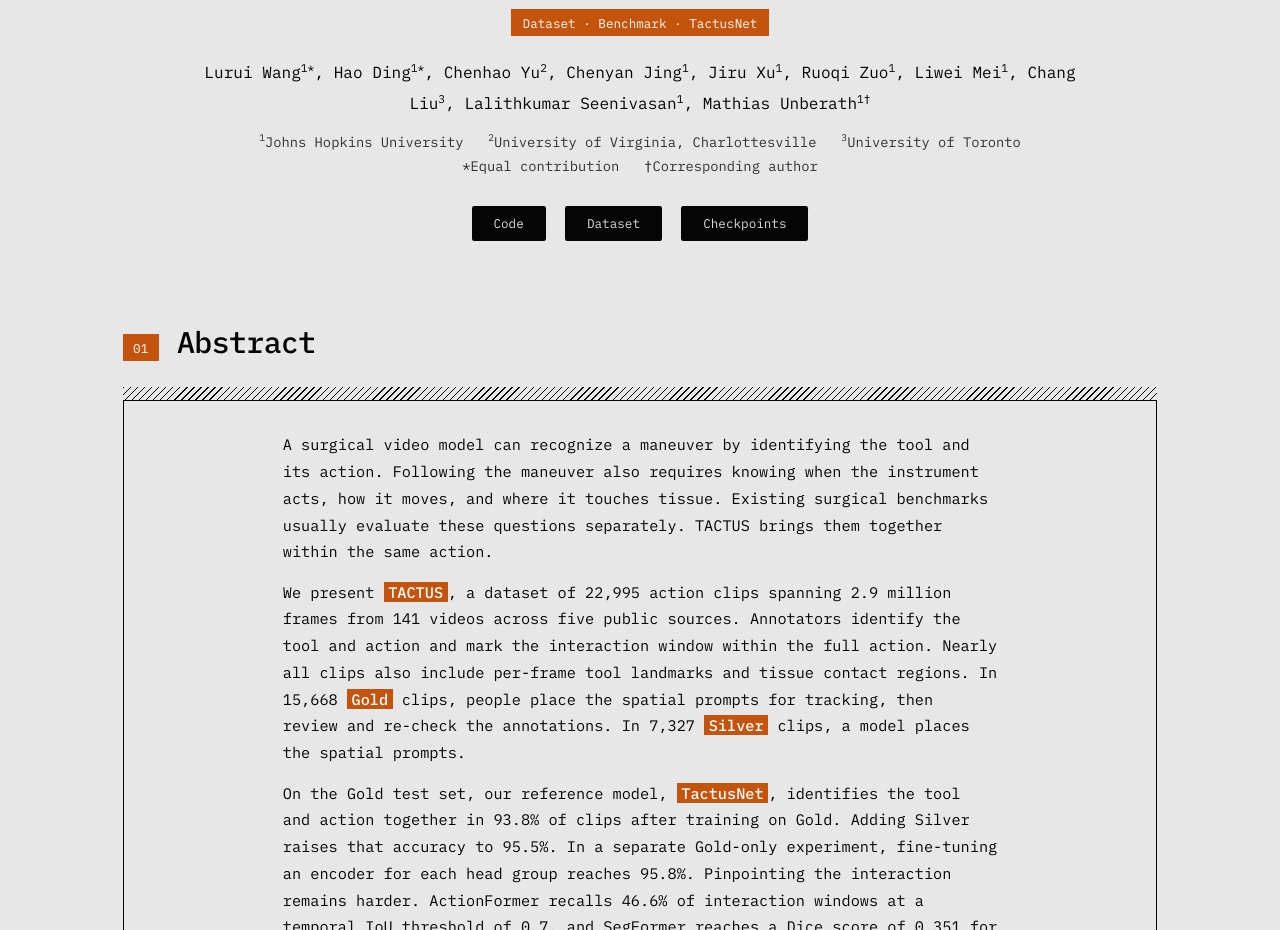
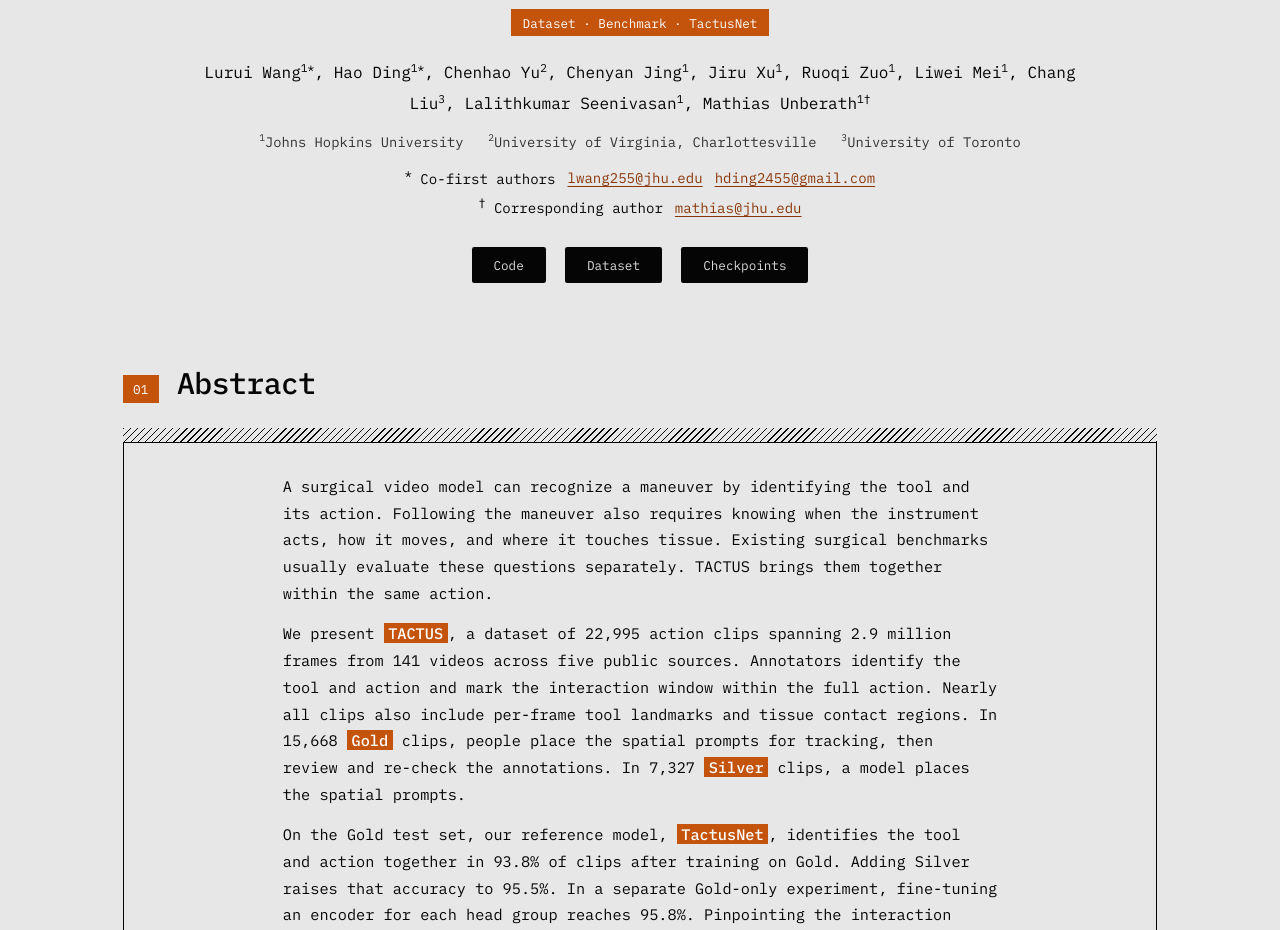
Before and after one commit to Ruifreddie/TACTUS, a plain HTML site: page index.html in a window 1280 px wide. Shown: the part 1900-2830 px from the top of the page. Drawn offline with Linux system fonts and the light colour scheme.

Commit message:
List co-first and corresponding author emails on the project page

```diff
--- a/index.html
+++ b/index.html
@@ -393,6 +393,11 @@
   .authors__names { font-size: calc(var(--u) * 14); line-height: 1.9; max-width: 900px; margin: 0 auto; }
   .authors__names sup, .authors__aff sup { font-size: .7em; }
   .authors__aff { font-size: calc(var(--u) * 12); opacity: .7; margin-top: calc(var(--u) * 10); line-height: 1.7; }
+  .authors__contacts { display: grid; gap: 4px; margin-top: 10px; font-size: clamp(12px, 1.1vw, 16px); line-height: 1.55; }
+  .authors__contacts p { display: flex; justify-content: center; align-items: baseline; flex-wrap: wrap; gap: 2px 12px; margin: 0; }
+  .authors__contacts a { color: var(--line); text-decoration: underline; text-underline-offset: .18em; white-space: nowrap; }
+  .authors__contacts a:focus-visible { outline: 2px solid currentColor; outline-offset: 3px; }
+  @media (max-width: 560px) { .authors__contacts p > span { flex-basis: 100%; } }
   .authors .hero__actions { justify-content: center; margin-top: calc(var(--u) * 24); flex-wrap: wrap; }
   .abstract p { font-size: calc(var(--u) * 13.3); line-height: 1.75; max-width: 78ch; margin: 0 auto calc(var(--u) * 12); }
   .abstract b { font-weight: 500; background: var(--ink); color: #dcdcda; padding: 0 .3em; }
@@ -602,7 +607,14 @@
 <section class="sec authors" id="authors">
   <span class="authors__venue">Dataset &middot; Benchmark &middot; TactusNet</span>
   <p class="authors__names">Lurui Wang<sup>1*</sup>, Hao Ding<sup>1*</sup>, Chenhao Yu<sup>2</sup>, Chenyan Jing<sup>1</sup>, Jiru Xu<sup>1</sup>, Ruoqi Zuo<sup>1</sup>, Liwei Mei<sup>1</sup>, Chang Liu<sup>3</sup>, Lalithkumar Seenivasan<sup>1</sup>, Mathias Unberath<sup>1&dagger;</sup></p>
-  <p class="authors__aff"><sup>1</sup>Johns Hopkins University &nbsp; <sup>2</sup>University of Virginia, Charlottesville &nbsp; <sup>3</sup>University of Toronto<br>*Equal contribution &nbsp; &dagger;Corresponding author</p>
+  <p class="authors__aff"><sup>1</sup>Johns Hopkins University &nbsp; <sup>2</sup>University of Virginia, Charlottesville &nbsp; <sup>3</sup>University of Toronto</p>
+  <div class="authors__contacts">
+    <p><span><sup>*</sup> Co-first authors</span>
+      <a href="mailto:lwang255@jhu.edu" aria-label="Email Lurui Wang at lwang255@jhu.edu">lwang255@jhu.edu</a>
+      <a href="mailto:hding2455@gmail.com" aria-label="Email Hao Ding at hding2455@gmail.com">hding2455@gmail.com</a></p>
+    <p><span><sup>&dagger;</sup> Corresponding author</span>
+      <a href="mailto:mathias@jhu.edu" aria-label="Email Mathias Unberath at mathias@jhu.edu">mathias@jhu.edu</a></p>
+  </div>
   <div class="hero__actions">
     <a class="btn" href="https://github.com/Ruifreddie/TACTUS">Code</a>
     <a class="btn" href="https://huggingface.co/datasets/hding2455/surgical-action-affordance">Dataset</a>
```
